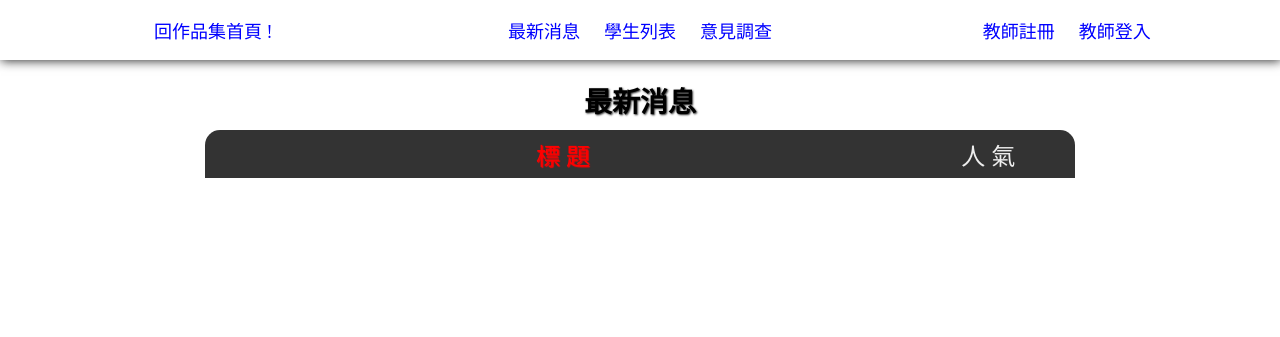
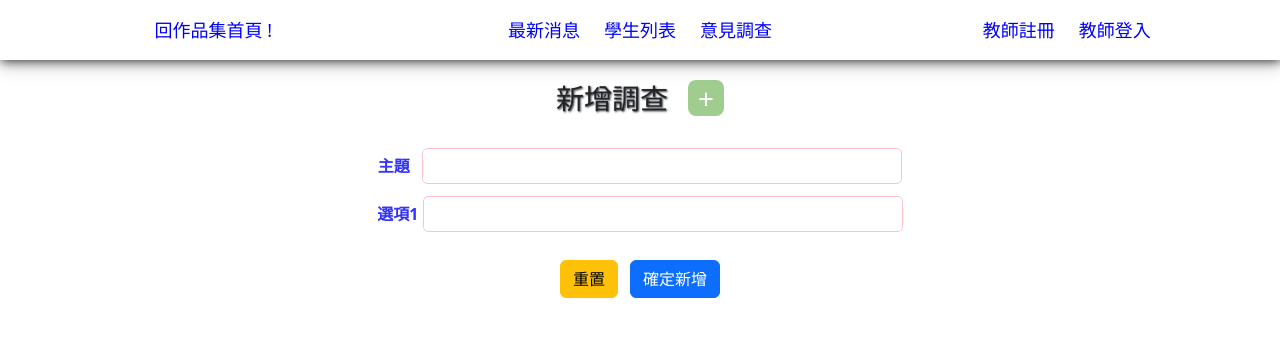
Before and after one commit to mokshayang/student, a PHP site: page /index.php?do=survey_item in a window 1280 px wide. Shown: the top 337 px of the page. Run offline with PHP 8.4, Linux system fonts and the light colour scheme; data comes from the database, SQL or seed files in the repository; data that the repository does not hold is empty.

Commit message:
front.sruvey

```diff
--- a/api/survey_vote.php
+++ b/api/survey_vote.php
@@ -0,0 +1,6 @@
+<?php include_once "../db/connect.php";
+$option_id=$_POST['option'];
+
+
+
+?>
--- a/back/survey.php
+++ b/back/survey.php
@@ -11,7 +11,7 @@
     </div>
     <?php
     $surveys = all("survey_subject");
-    // dd($surveys);
+    //  dd($surveys);
     foreach ($surveys as $survey) {
     ?>
         <div class="items">
--- a/db/connect.php
+++ b/db/connect.php
@@ -241,7 +241,7 @@ function del($table,$id){
 //SET "欄位1" = [值1], "欄位2" = [值2] 參數 $col 必定是array 的形式
 //WHERE "條件"; 參數 $args 可以 array 也可以 字串
 //給定條件 更新資料 UPDATE table SET `a`='a1' WHERE ... (必須)
-//update($table,$col,...$args)
+//update($table,$col,...$args) $col必定為一為陣列
 //型式 : update('students',['name'=>'劉勤永','dept'=>'2','graduate_at'=>'3']);
 //型式 : update('students',['name'=>'王大同','dept'=>'4'],['id'=>19]);
 //型式 : update students set name='王大同',dept='4' where id='19'
--- /dev/null
+++ b/front/survey_item.php
@@ -0,0 +1,115 @@
+<style>
+    h3 .subject_add {
+        margin-left: 20px;
+        border-radius: 8px;
+        height: 36px;
+        width: 36px;
+        line-height: 28px;
+        background-color: #44992280;
+        border: none;
+        color: #fff;
+    }
+    h3 .subject_add:hover{
+        background-color: #44992298;
+    }
+    form {
+        width: 68%;
+        margin: 32px auto;
+    }
+    form .subject{
+        margin: auto;
+    }
+    form .options{
+       margin: auto;
+    }
+    form .option , form .subject{
+        display: grid;
+        grid-auto-rows: 48px;
+        justify-items: center;
+    }
+    .ss {
+        padding: 5px;
+        border-radius: 5px;
+        outline: 1px solid #fff;
+        border: 1px solid pink;
+        width: 480px;
+    }
+    label input:hover {
+        border: 3px solid #bbf;
+        border-radius: 6px;
+    }
+    .cc{
+        color:#33f;
+        font-weight: bold;
+    }
+    @media only screen and (max-width: 780px) {
+        form{width:90%;}
+        .ss {
+            width: 360px;
+        }
+    }
+</style>
+<h3>新增調查<button onclick="addOption()" class="subject_add" title="增加選項">+</button></h3>
+<form action="./api/survey_add.php" method="post">
+    <div class="subject">
+        <label class="cc" style="margin-bottom: 12px;"> 主題 &nbsp;
+            <input type="text" name="subject" required class="ss">
+        </label>
+    </div>
+    <!-- 選項區 -->
+    <div id="options">
+        <div class="option">
+            <label class="cc">選項1
+                <input type="text" name="opt[]" required class="ss">
+            </label>
+        </div>
+    </div>
+
+    <div class="text-center col-12 mt-3">
+        <input class="btn btn-warning mx-1" type="reset" value="重置">
+        <input class="btn btn-primary mx-1" type="submit" value="確定新增">
+    </div>
+
+</form>
+<script>
+    function addOption() {
+        let options = document.getElementById('options');
+        let num = document.getElementsByClassName('option').length + 1
+        // console.log(mun);
+        /*
+        let opt=`<div class="option form-group row col-12">
+                    <label class="col-2 text-right">項目${num}</label>
+                    <input type="text" name="opt[]" class="form-control col-10">
+                </div>`
+        */
+        //createElement DOM 節點的新增
+        //透過 appendChild()、insertBefore() 或 replaceChild()
+        //將新元素加入至指定的位置之後才會顯示
+        let opt = document.createElement("div");
+        let label = document.createElement("label");
+        let input = document.createElement('input');
+        let numNode = document.createTextNode("選項" + num + " ");
+        // console.log(numNode);
+        //setAttribute :第一個參數是你要修改的屬性名稱，第二個是要改成的內容
+        //xx.setAttribute('href','www.google.com');
+
+        opt.setAttribute("class", "option")
+        //設定 opt 的 class 屬定 這邊一定要加 不然數字不會增加
+        //因為num 是抓取 class:option 的數量來算的
+
+        input.setAttribute("class", "ss")
+        label.setAttribute("class", "cc");
+        // opt.setAttribute("class", "option form-group row col-12")
+        input.setAttribute("name", "opt[]");
+        input.setAttribute("type", "text");
+        //appendChild :
+        label.appendChild(numNode);
+        opt.appendChild(label);
+        label.appendChild(input);
+
+        options.appendChild(opt);
+        //options.innerHTML=options.innerHTML+opt
+        //console.log(options.innerHTML)
+    }
+
+</script>
--- a/index.php
+++ b/index.php
@@ -18,7 +18,7 @@ include_once("db/connect.php");
     <meta http-equiv="X-UA-Compatible" content="IE=edge">
     <meta name="viewport" content="width=device-width, initial-scale=1.0">
     <link rel="stylesheet" href="css/style.css">
-
+    <?php include "./layouts/link_css.php" ?>
     <title>學生管理系統</title>
     <style>
 
```
Also changed, not shown: api/survey_active.php (+17 -0 lines), front/survey.php (+28 -0 lines), front/survey_litm.php (deleted).
